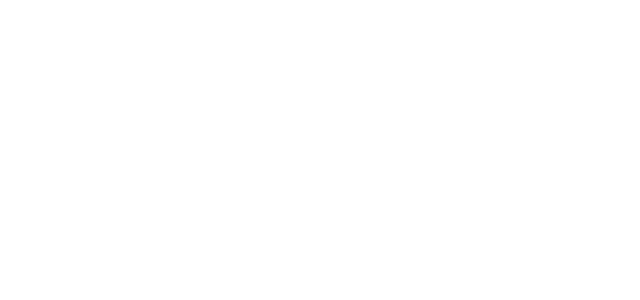
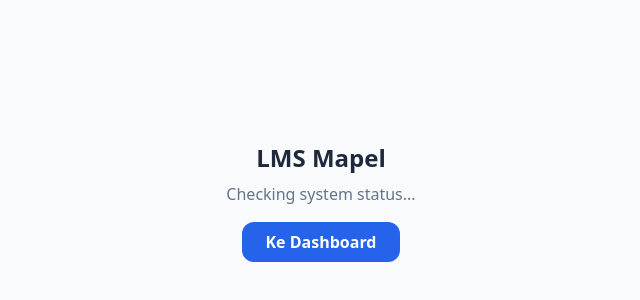
Before and after one commit to hqimgame-hub/lms_mapel, a Next.js app: page / in a window 1280 px wide. Before the commit this address had no page. Shown: the part 198-498 px from the top of the page, without its empty margins (319-959 px from the left). Built offline with nearby package versions, Linux system fonts and the light colour scheme.

Commit message:
debug: simplify root page and standard middleware matcher

```diff
--- a/src/app/page.tsx
+++ b/src/app/page.tsx
@@ -1,5 +1,13 @@
-import { redirect } from "next/navigation";
-
 export default function Home() {
-  redirect("/dashboard");
+  return (
+    <div className="flex items-center justify-center min-h-screen bg-slate-50">
+      <div className="text-center">
+        <h1 className="text-2xl font-bold text-slate-800">LMS Mapel</h1>
+        <p className="text-slate-500 mt-2">Checking system status...</p>
+        <a href="/dashboard" className="mt-4 inline-block bg-primary text-white px-6 py-2 rounded-xl font-bold">
+          Ke Dashboard
+        </a>
+      </div>
+    </div>
+  );
 }
--- a/src/middleware.ts
+++ b/src/middleware.ts
@@ -10,7 +10,6 @@ export default auth;
 export const proxy = auth;
 
 export const config = {
-    // Exclude static files and images from being intercepted
-    // This uses a negative lookahead to ignore specific paths and any path containing a dot (files)
-    matcher: ['/((?!api|_next/static|_next/image|favicon.ico|.*\\..*).*)'],
+    // Standard Next.js matcher
+    matcher: ['/((?!api|_next/static|_next/image|favicon.ico).*)'],
 };
```
